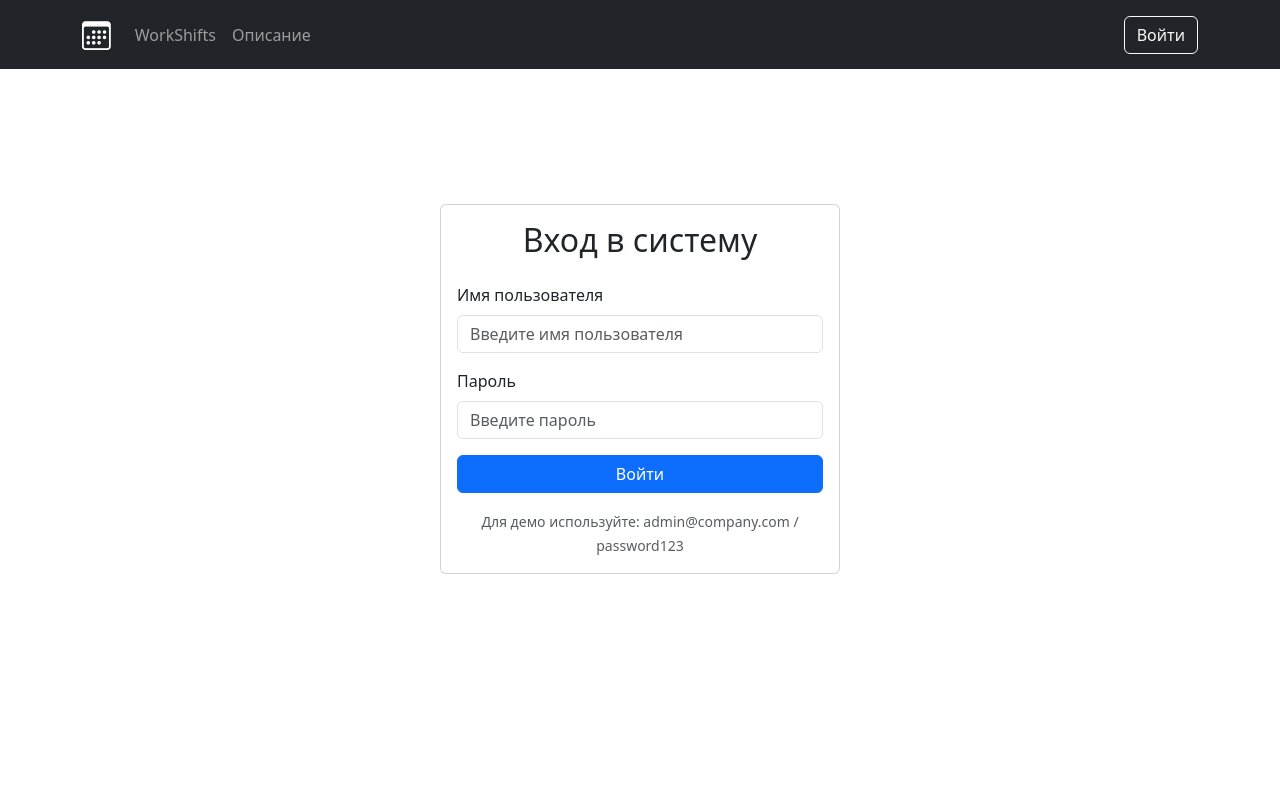
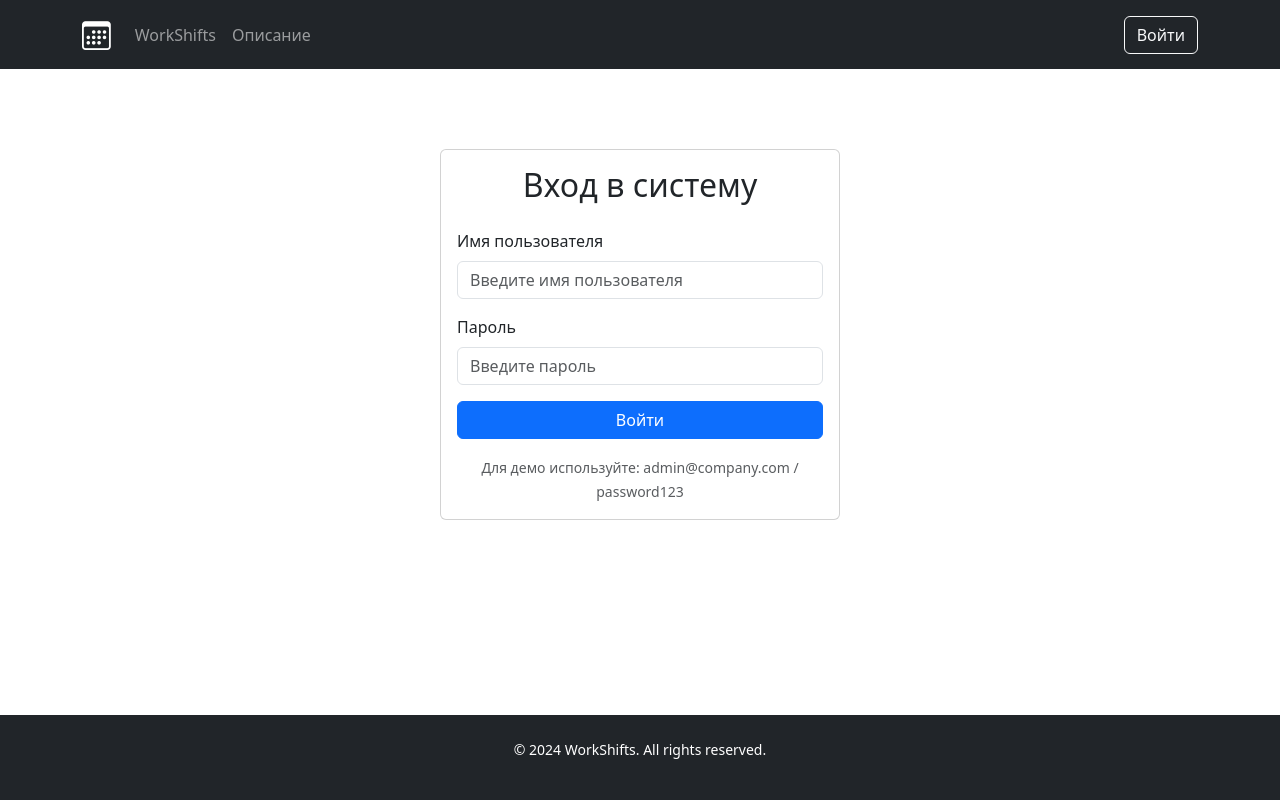
Before and after one commit to Nik2065/work-shifts, a React app in the folder front_on_react2/: page /login in a window 1280 px wide. Shown: the top 800 px of the page. Built offline with nearby package versions, Linux system fonts and the light colour scheme.

Commit message:
отладил положение футера

```diff
--- a/front_on_react2/src/components/auth/LoginForm.js
+++ b/front_on_react2/src/components/auth/LoginForm.js
@@ -31,7 +31,7 @@ const LoginForm = () => {
   };
 
   return (
-    <Container className="d-flex justify-content-center align-items-center" style={{ minHeight: '80vh' }}>
+    <Container className="d-flex justify-content-center align-items-center" style={{paddingTop:"10vh"}} >
       <Card style={{ width: '400px' }}>
         <Card.Body>
           <h2 className="text-center mb-4">Вход в систему</h2>
--- a/front_on_react2/src/components/layout/Layout.js
+++ b/front_on_react2/src/components/layout/Layout.js
@@ -4,17 +4,17 @@ import { Container } from 'react-bootstrap';
 
 const Layout = ({ children }) => {
   return (
-    <>
+    <div className='d-flex flex-column min-vh-100'>
       <Header />
-      <main className='min-vh-100 '>
+      <main className='flex-grow-1'>
         {children}
       </main>
       <footer className="bg-dark text-white py-4">
-        <Container expand="lg" className="py-4 text-center">
+        <Container expand="lg" className="text-center">
         <p>© 2024 WorkShifts. All rights reserved.</p>
         </Container>
       </footer>
-    </>
+    </div>
   );
 };
 
```
Also changed, not shown: front_on_react2/public/index.html (+1 -1 lines).
